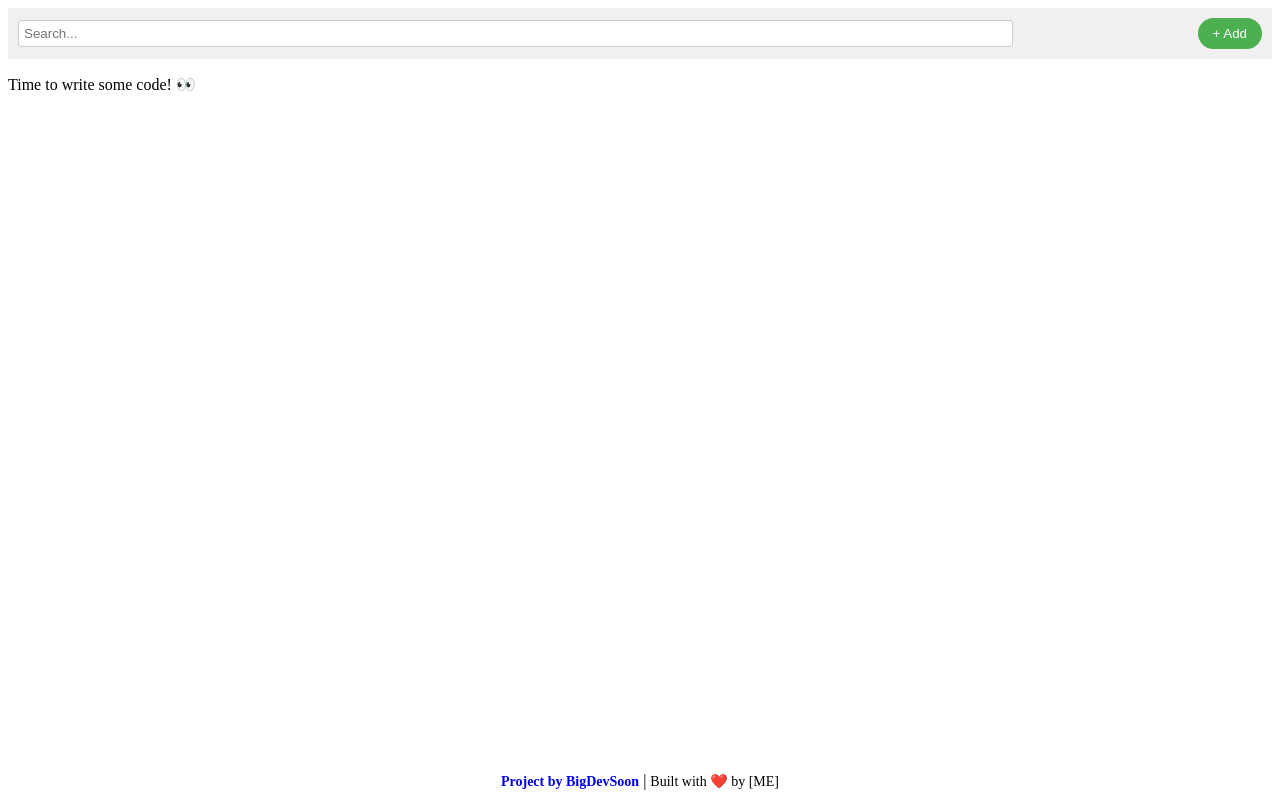
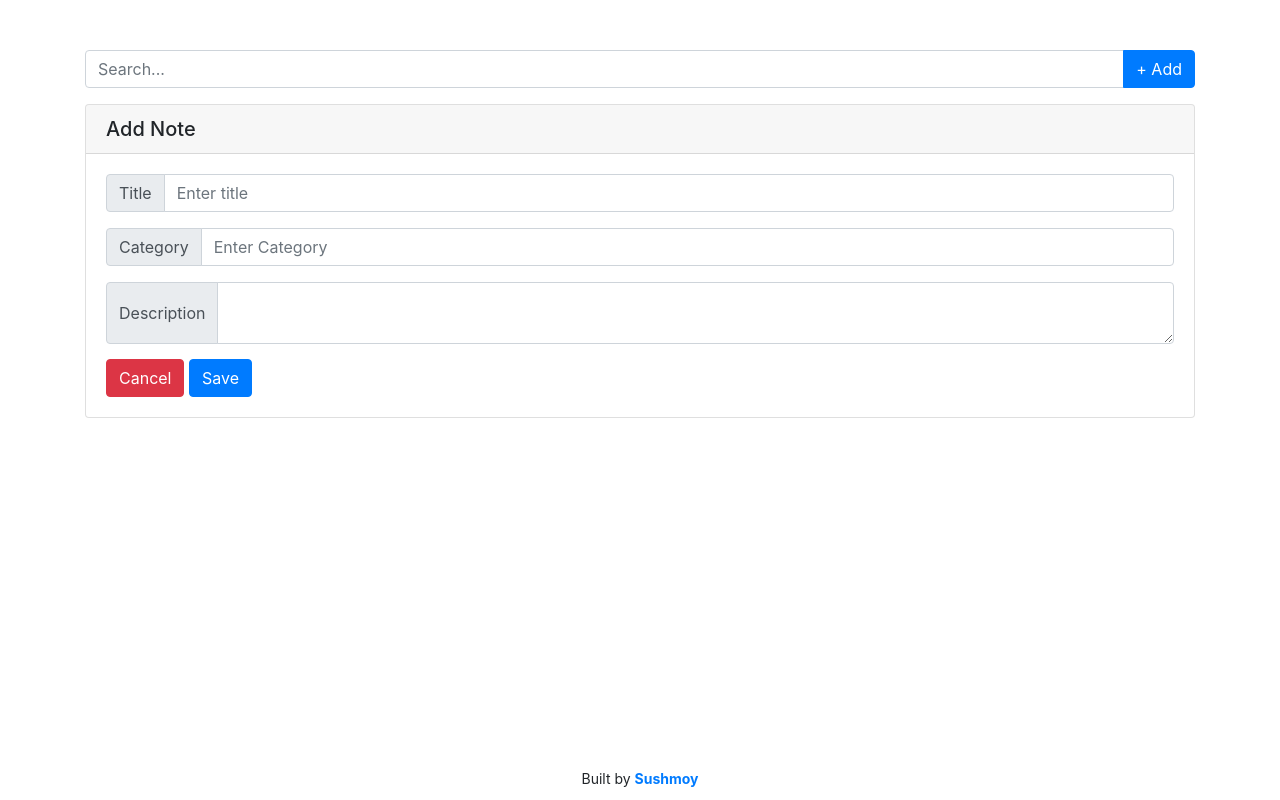
Before and after one commit to SushCod3/Notesies, a plain HTML site: page index.html in a window 1280 px wide. Drawn offline with nearby package versions, Linux system fonts and the light colour scheme.

Commit message:
Added note card upon clicking on the add button. Clicking on save will save the note

```diff
--- /dev/null
+++ b/dialog.js
@@ -0,0 +1,13 @@
+function openDialog(){
+    document.getElementById("overlay").style.display = "flex";
+  }
+
+  function closeDialog(){
+    document.getElementById("overlay").style.display = "none";
+  }
+
+  function saveNote() {
+    // Add your code to save the note data here
+    alert("Note saved!");
+    closeDialog();
+  }
--- a/index.css
+++ b/index.css
@@ -1,4 +1,12 @@
-/* This is an example CSS file, feel free to remove/edit it anytime */
+#card-button {
+  margin-top: 15px;
+}
+
+#search-div{
+  margin-top: 50px;
+}
+
+/* Footer */
 .footer {
   position: absolute;
   bottom: 0;
--- a/index.html
+++ b/index.html
@@ -3,51 +3,70 @@
   <head>
     <bds />
     <link rel="stylesheet" href="index.css" />
-    <script src="index.js" defer></script>
     <title>Notely Project</title>
-    <style>
-      /* Add some basic styling */
-      nav {
-          display: flex;
-          justify-content: space-between;
-          align-items: center;
-          padding: 10px;
-          background-color: #f0f0f0;
-      }
+    <!-- <link rel="stylesheet" href="index.css"> -->
+    <!-- Include Bootstrap CSS -->
+    <link rel="stylesheet" href="https://stackpath.bootstrapcdn.com/bootstrap/4.3.1/css/bootstrap.min.css">
 
-      input[type="search"] {
-          padding: 5px;
-          border: 1px solid #ccc;
-          border-radius: 3px;
-          width: 80%;
-      }
-      /* Style the button */
-      button {
-            padding: 8px 15px;
-            background-color: #4CAF50;
-            color: white;
-            border: none;
-            border-radius: 20px;
-            cursor: pointer;
-        }
-  </style>
   </head>
   <body>
     <!-- Place below is for your own exciting code -->
     <nav>
       <!-- Navigation elements are here -->
       <!-- Search bar with placeholder text -->
-      <input type="search" placeholder="Search...">
-      <button>+ Add</button>
+      <div class="container">
+        <div class="input-group mb-3" id="search-div">
+          <input type="text" class="form-control" placeholder="Search..." aria-label="Search..." aria-describedby="basic-addon2">
+          <div class="input-group-append">
+            <button onclick="openDialog()" class="btn btn-primary" type="button">+ Add</button>
+          </div>
+        </div>
+      </div>
+
     </nav>
-    <p>Time to write some code! 👀</p>
+    <div class="container">
+      <!-- note card -->
+    <div class="overlay" id="overlay">
+      <div class="card">
+        <h5 class="card-header">Add Note</h5>
+        <div class="card-body">
+          <!-- <h5 class="card-title">Special title treatment</h5> -->
+          <div class="input-group">
+            <!-- Title -->
+            <div class="input-group mb-3">
+              <div class="input-group-prepend">
+                <span class="input-group-text" id="inputGroup-sizing-default">Title</span>
+              </div>
+              <input type="text" placeholder="Enter title" class="form-control" aria-label="Default" aria-describedby="inputGroup-sizing-default">
+            </div>
+            <!-- Category -->
+            <div class="input-group mb-3">
+              <div class="input-group-prepend">
+                <span class="input-group-text" id="inputGroup-sizing-default">Category</span>
+              </div>
+              <input type="text" placeholder="Enter Category" class="form-control" aria-label="Default" aria-describedby="inputGroup-sizing-default">
+            </div>
+
+          <!-- Description -->
+          <div class="input-group">
+            <div class="input-group-prepend">
+              <span class="input-group-text">Description</span>
+            </div>
+            <textarea class="form-control" aria-label="With textarea"></textarea>
+          </div>
+          <div id="card-button">
+            <button type="button" onclick="closeDialog()" class="btn btn-danger">Cancel</button>
+            <button type="button" onclick="saveNote()" class="btn btn-primary">Save</button>
+          </div>
+        </div>
+        </div>
+      </div>
+    </div>
     <!-- Change the [ME] part to your own name/GitHub link -->
     <div class="footer">
-      <a href="https://bigdevsoon.me" target="_blank" rel="noopener noreferrer"
-        >Project by BigDevSoon</a
-      >
-      |
-      <span>Built with ❤️ by [ME]</span>
+      <span>Built by <a href=""https://github.com/imsushmoy>Sushmoy</a></span>
     </div>
+    </div>
+    <script src="dialog.js"></script>
   </body>
 </html>
--- a/index.js
+++ /dev/null
@@ -1,6 +0,0 @@
-/* This is an example JavaScript file, feel free to remove/edit it anytime */
-console.log(
-  "%cProject by BigDevSoon",
-  'font-size: 40px; font-weight: bold; color: #8A2BE2; font-family: "Comic Sans MS", cursive, sans-serif;'
-);
-console.log("Check out more projects at https://bigdevsoon.me");
```
